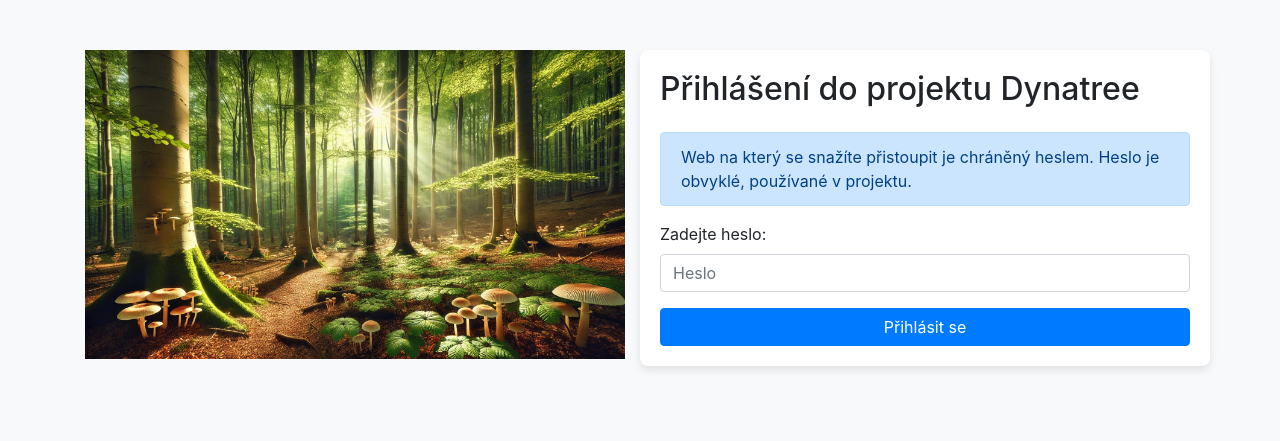
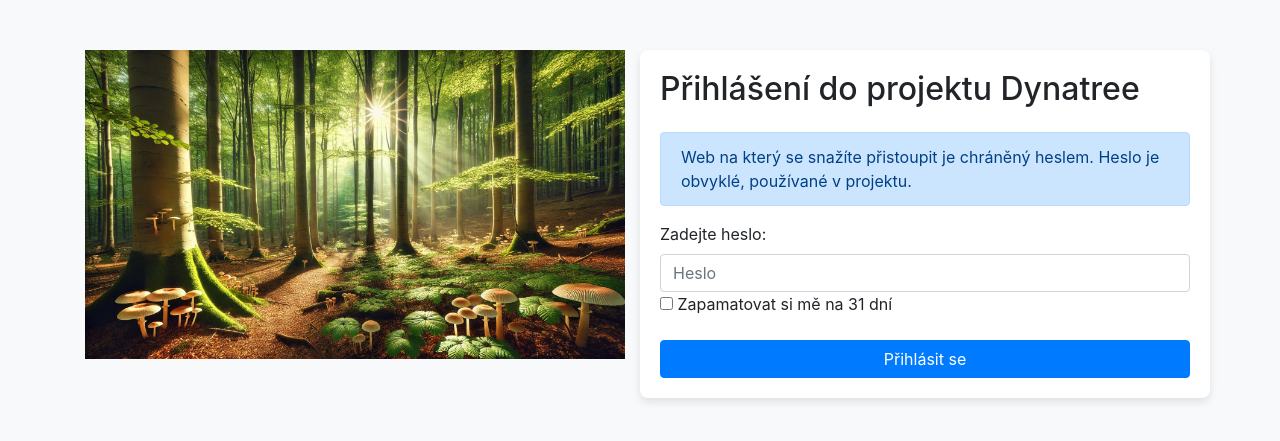
Before and after one commit to arborist-mendelu/dynatree, a Flask app: page /login in a window 1280 px wide. Shown: the top 441 px of the page. Run offline with Flask 3, Linux system fonts and the light colour scheme; some libraries are stand-ins or nearby versions.

Commit message:
zapamatovat si prihlaseni

```diff
--- a/app.py
+++ b/app.py
@@ -37,8 +37,10 @@ def login():
 #     print (f"Next page is {next_page}")
     if request.method == 'POST':
         heslo = request.form['password']
+        remember = request.form['remember']
         if  True in [pbkdf2_sha256.verify(heslo, i) for i in valid_hashes]:
             session['logged_in'] = True
+            session.permanent = remember
             next_page = request.args.get('next')  # Načti `next` parametr z URL
             return redirect(next_page or '/dynatree/')  # Přesměrování na původní stránku nebo na domovskou
             # return render_template('index.html')
--- a/templates/login.html
+++ b/templates/login.html
@@ -61,6 +61,9 @@
                             <div class="form-group">
                                 <label for="password">Zadejte heslo:</label>
                                 <input type="password" class="form-control" id="password" name="password" placeholder="Heslo">
+                                <label>
+                                    <input type="checkbox" name="remember"> Zapamatovat si mě na 31 dní
+                                </label>
                             </div>
                             <button type="submit" class="btn btn-primary btn-block">Přihlásit se</button>
                         </form>
```
